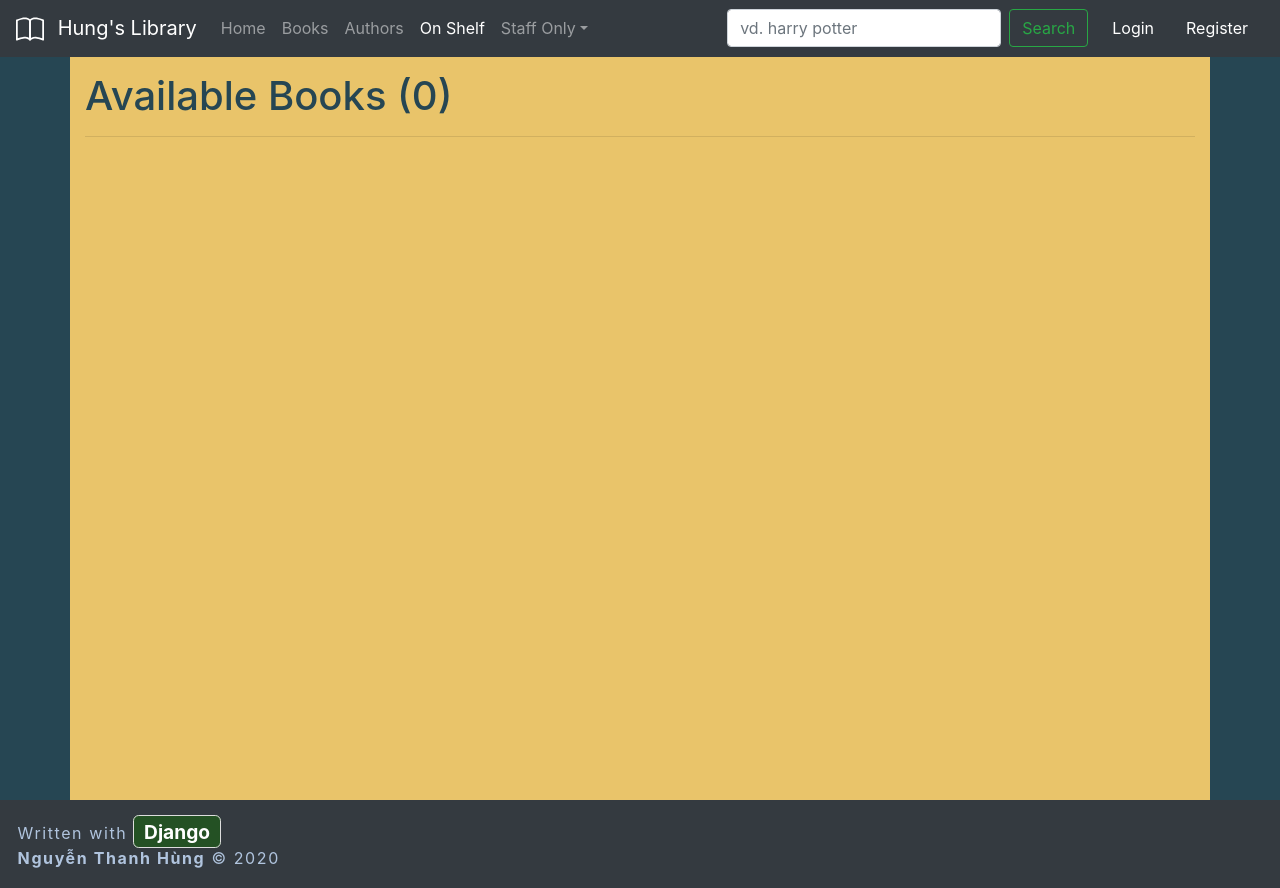
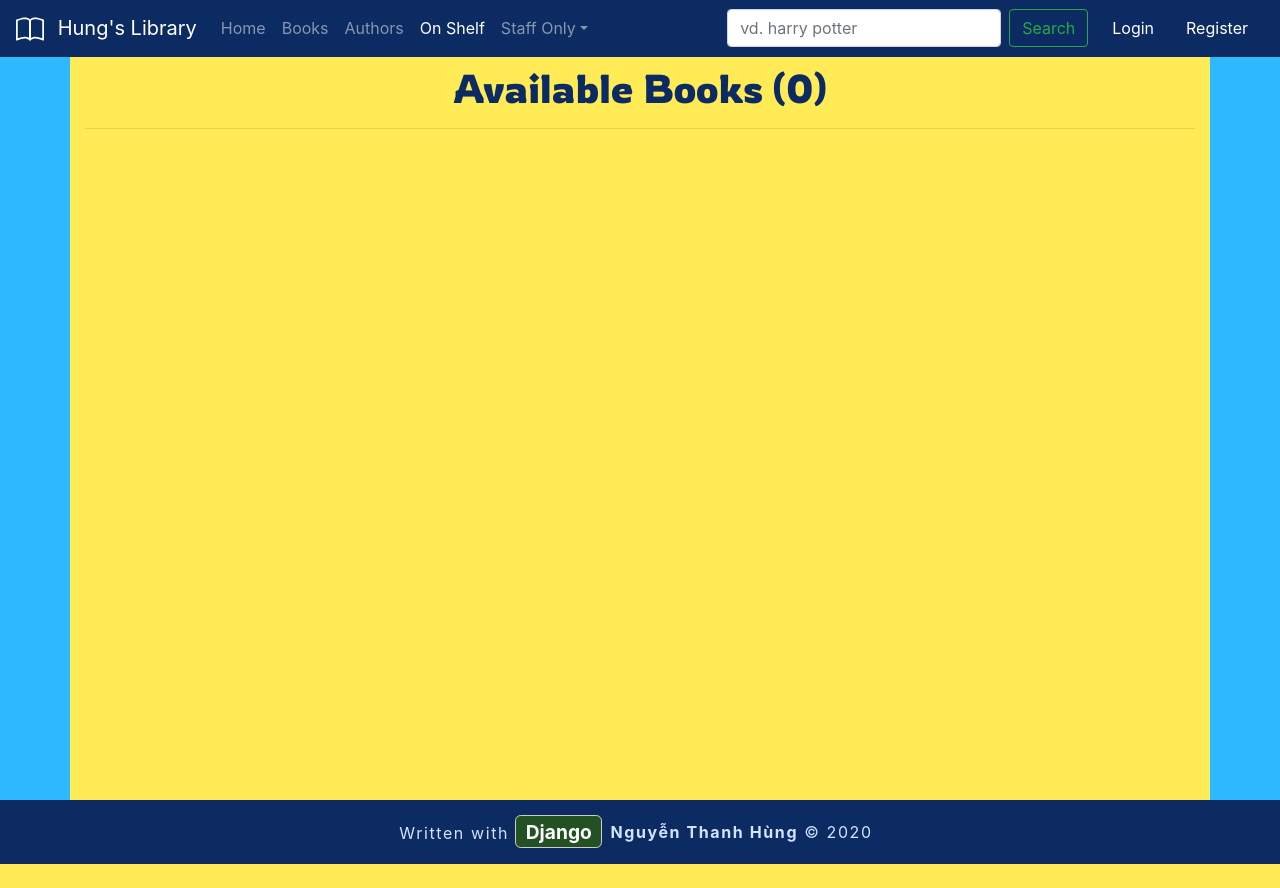
Before and after one commit to hungntgrb/local_library, a Django app: page /catalog/books/available/ in a window 1280 px wide. After the commit the page ends 864 px from the top, so only its background shows below. Run offline with Django 3.2, Linux system fonts and the light colour scheme; data that the repository does not hold is empty; some libraries are stand-ins or nearby versions.

Commit message:
Change theme

```diff
--- a/catalog/static/main.scss
+++ b/catalog/static/main.scss
@@ -1,5 +1,6 @@
-$primary: #0c2b45;
+$primary: rgb(46, 185, 255);
 
 @import "../../node_modules/bootstrap/scss/bootstrap.scss";
 @import "./styles.scss";
 //
+//
--- a/catalog/static/styles.scss
+++ b/catalog/static/styles.scss
@@ -1,3 +1,5 @@
+@import url("https://fonts.googleapis.com/css2?family=Rowdies&display=swap");
+
 :root {
   --dark-green: #264653;
   --light-green: #2a9d8f;
@@ -5,19 +7,19 @@
   --light-orange: #f4a261;
   --dark-orange: #e76f51;
   --black-blue: #343a40;
-  --bgPrimary: rgb(9, 56, 9);
-  --bgSecondary: rgb(245, 230, 149);
-  --textPrimary: rgb(6, 20, 46);
-  --textSecondary: rgb(172, 196, 236);
+  --bgPrimary: rgb(46, 185, 255);
+  --bgSecondary: rgb(255, 235, 85);
+  --textPrimary: hsl(219, 76%, 22%);
+  --textSecondary: rgb(210, 226, 255);
 }
 
 body {
-  background-color: var(--dark-green);
+  background-color: var(--bgPrimary);
   color: var(--dark-green);
 }
 
 .my-container {
-  background-color: var(--my-yellow);
+  background-color: var(--bgSecondary);
   min-height: 100vh;
   padding-top: 4rem !important;
   padding-bottom: 2rem !important;
@@ -31,11 +33,17 @@ body {
 
 .jumbotron .display-4 {
   text-align: center;
+  font-family: "Rowdies", cursive;
 }
 .tieu-de-page {
   text-align: center;
+  font-family: "Rowdies", cursive;
+  color: var(--textPrimary);
 }
 
+.nav-bg {
+  background-color: var(--textPrimary);
+}
 .bg-success,
 .bg-danger {
   color: #eee;
@@ -43,6 +51,15 @@ body {
 
 .bg-warning {
   color: #222;
+}
+.btn-center {
+  display: block;
+  width: max-content;
+  margin: 0 auto;
+}
+
+.text-accor {
+  color: var(--textSecondary);
 }
 
 a {
@@ -76,17 +93,20 @@ a {
 }
 
 footer {
-  background-color: var(--black-blue);
-  color: lightsteelblue;
+  background-color: var(--textPrimary);
+  color: var(--textSecondary);
   padding: 1.1rem;
   letter-spacing: 0.1em;
   display: flex;
+  flex-wrap: wrap;
+  justify-content: center;
+  align-items: center;
 }
 .django {
   padding: 0.2em 0.5em;
   background-color: #245124;
   color: white;
-  border: 1px solid #ddd;
+  border: 1px solid #ccc;
   border-radius: 0.3em;
   font-weight: bold;
   font-size: 1.2em;
@@ -98,3 +118,11 @@ footer {
   font-weight: bold;
   text-align: center;
 }
+.my-name {
+  margin: 0.5em 0 0;
+}
+@media screen and (min-width: 450px) {
+  .my-name {
+    margin: 0 0.5em;
+  }
+}
--- a/catalog/templates/base_generic.html
+++ b/catalog/templates/base_generic.html
@@ -11,12 +11,12 @@
     <!-- <link rel="stylesheet" href="https://stackpath.bootstrapcdn.com/bootstrap/4.5.0/css/bootstrap.min.css"
       integrity="sha384-9aIt2nRpC12Uk9gS9baDl411NQApFmC26EwAOH8WgZl5MYYxFfc+NcPb1dKGj7Sk" crossorigin="anonymous"> -->
     <link rel="stylesheet" href="{% static 'css/main.min.css' %}">
-    <link rel="stylesheet" href="{% static 'styles111.css' %}">
+    <!-- <link rel="stylesheet" href="{% static 'styles111.css' %}"> -->
   </head>
 
   <body>
 
-    <nav class="navbar fixed-top navbar-expand-lg navbar-dark bg-dark">
+    <nav class="navbar fixed-top navbar-expand-lg navbar-dark nav-bg">
       <a class="navbar-brand" href="/">
         <svg class="bi bi-book mr-2" width="1.4em" height="1.4em" viewBox="0 0 16 16" fill="currentColor"
           xmlns="http://www.w3.org/2000/svg">
@@ -116,7 +116,7 @@
       {% endfor %}
       {% endif %}
       <!------ END MESSAGE SECTION -------->
-      <!------ ALERT SECTION ------>
+      <!------ FORM ERRORS SECTION ------>
       {% if form.errors %}
       {% for field in form %}
       {% for error in field.errors %}
@@ -137,11 +137,11 @@
       </div>
       {% endfor %}
       {% endif %}
-      <!------ END ALERT SECTION ------>
+      <!------ END FORM ERRORS SECTION ------>
       <h1 class="tieu-de-page">
         {% block heading %}
         {% endblock heading %}
-      </h1 class="tieu-de-page">
+      </h1>
 
       {% block content %}
       {% endblock content %}
@@ -171,9 +171,9 @@
       <!------------ END PAGINATION --------------->
 
     </div>
-    <!--End Container-->
+    <!---- End Container ---->
 
-    <footer class="">
+    <footer>
       <div>Written with <span class="django">Django</span></div>
       <div class="my-name"><strong>Nguyễn Thanh Hùng</strong> &copy; 2020</div>
     </footer>
--- a/catalog/templates/catalog/available_books.html
+++ b/catalog/templates/catalog/available_books.html
@@ -1,8 +1,10 @@
 {% extends 'base_generic.html' %}
 
+{% block heading %}
+Available Books ({{ object_list.count }})
+{% endblock heading %}
+
 {% block content %}
-
-<h1>Available Books ({{ object_list.count }})</h1>
 
 <hr />
 
@@ -14,10 +16,10 @@
 
     {% for book, copies in book_list %}
 
-    <div class="card ">
+    <div class="card">
       <div class="card-header bg-dark" id="headingOne">
         <h2 class="mb-0">
-          <button class="btn btn-block text-left font-weight-bold text-my" type="button" data-toggle="collapse"
+          <button class="btn btn-block text-left font-weight-bold text-accor" type="button" data-toggle="collapse"
             data-target="#book-{{book.id}}" aria-expanded="true" aria-controls="book-{{book.id}}">
             {{ book }}
           </button>
--- a/catalog/templates/index.html
+++ b/catalog/templates/index.html
@@ -7,7 +7,7 @@ Home Page
 {% block banner %}
 <div class="jumbotron mt-5 mt-sm-2">
   <div class="my-list">
-    <h1 class="display-4">Welcome to Hung's Library!</h1>
+    <h1 class="display-4">Welcome to <br>Hung's Library!</h1>
     <hr class="my-4">
 
     <table class="table table-hover">
```
Also changed, not shown: catalog/templates/catalog/all_borrowed_books.html (+5 -3 lines), catalog/templates/catalog/search_result.html (+7 -1 lines), catalog/static/css/main.min.css.
